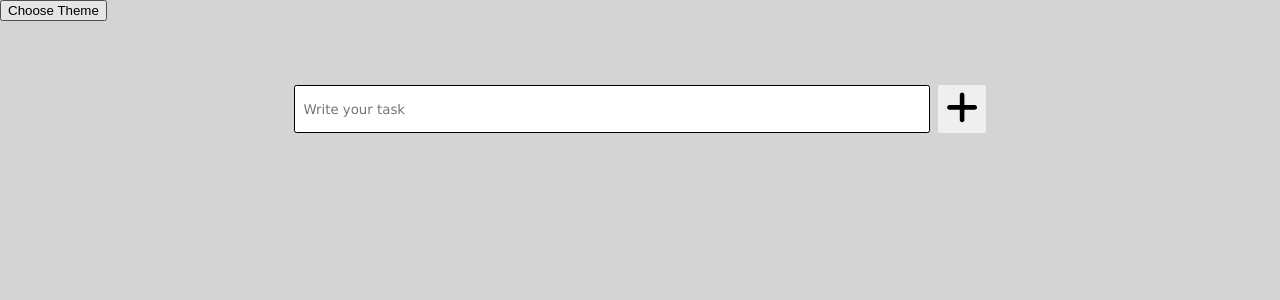
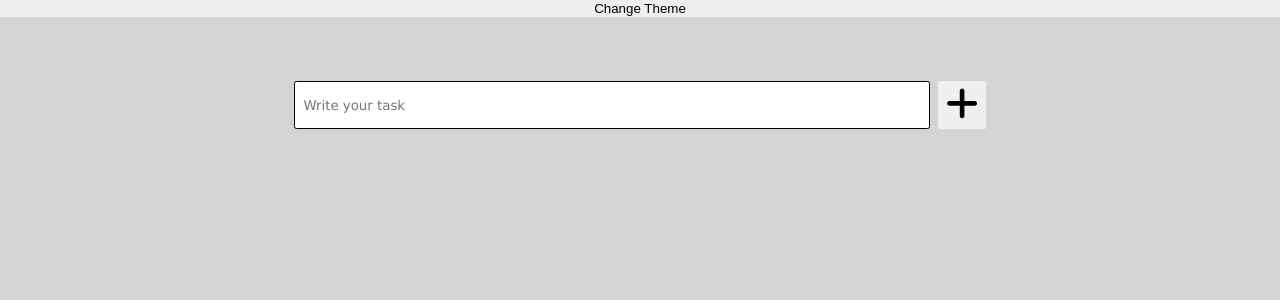
Before and after one commit to Cleo-s/React-learn, a React (Create React App) app: page / in a window 1280 px wide. Shown: the top 300 px of the page. Built offline with nearby package versions, Linux system fonts and the light colour scheme.

Commit message:
add: useContext hook for theme change fix: css minor fixes

```diff
--- a/src/App.css
+++ b/src/App.css
@@ -1,8 +1,11 @@
 html,
 
-body {
+body , #root , .App{
+    display: flex;
+    flex-direction: column;
+
     margin: 0;
 
     background-color: #d4d4d4;
-    height: 100%;
+    height: 100dvh;
 }
--- a/src/App.js
+++ b/src/App.js
@@ -2,6 +2,7 @@ import React from 'react';
 import { useState } from 'react';
 
 import { ThemeContext } from './components/ThemeContext';
+import Button from './components/Button';
 
 import Home from './pages/home/index';
 
@@ -18,9 +19,9 @@ function App() {
   return (
     <div className="App">
       <ThemeContext.Provider value={theme}>
-        <button onClick={themeToggler}>Choose Theme</button>
+        <Button onClick={themeToggler} label={'Change Theme'} className={'theme-changer-button'} />
+      </ThemeContext.Provider>
       <Home />
-      </ThemeContext.Provider>
     </div>
   );
 }
--- a/src/components/DropDown/index.jsx
+++ b/src/components/DropDown/index.jsx
@@ -21,7 +21,10 @@ function DropDown({ openedDropDown, setOpenedDropDown, tasks, task }) {
       status: Status.working,
       className: "working-dropdown-button",
     },
-      { label: "Done", status: Status.done, className: "done-dropdown-button" },
+    {
+      label: "Done",
+      status: Status.done,
+      className: "done-dropdown-button" },
     {
       label: "Cancelled",
       status: Status.cancelled,
--- a/src/pages/home/home.css
+++ b/src/pages/home/home.css
@@ -1,4 +1,6 @@
 .home-main {
+
+   flex-grow: 1;
    box-sizing: border-box;
 
    padding: 64px;
@@ -7,3 +9,11 @@
    flex-direction: column;
    gap: 64px;
 }
+
+.light-theme {
+
+}
+
+.dark-theme {
+
+}
--- a/src/pages/home/index.jsx
+++ b/src/pages/home/index.jsx
@@ -35,12 +35,13 @@ function Home() {
   };
 
   return (
-    <main className={"home-main"}>
+    <main className=/*{`${theme ? theme : 'home-main'}-theme`}*/'home-main'>
       <TaskCreate
         taskTitle={taskTitle}
         handleTaskAdd={handleTaskAdd}
         setNewTask={setNewTask}
       />
+
       <TaskList tasks={tasks} setTasks={setTasks} />
     </main>
   );
```
Also changed, not shown: src/components/Button/Button.css (+7 -31 lines). Lines whose indentation alone changed are shown as unchanged.
